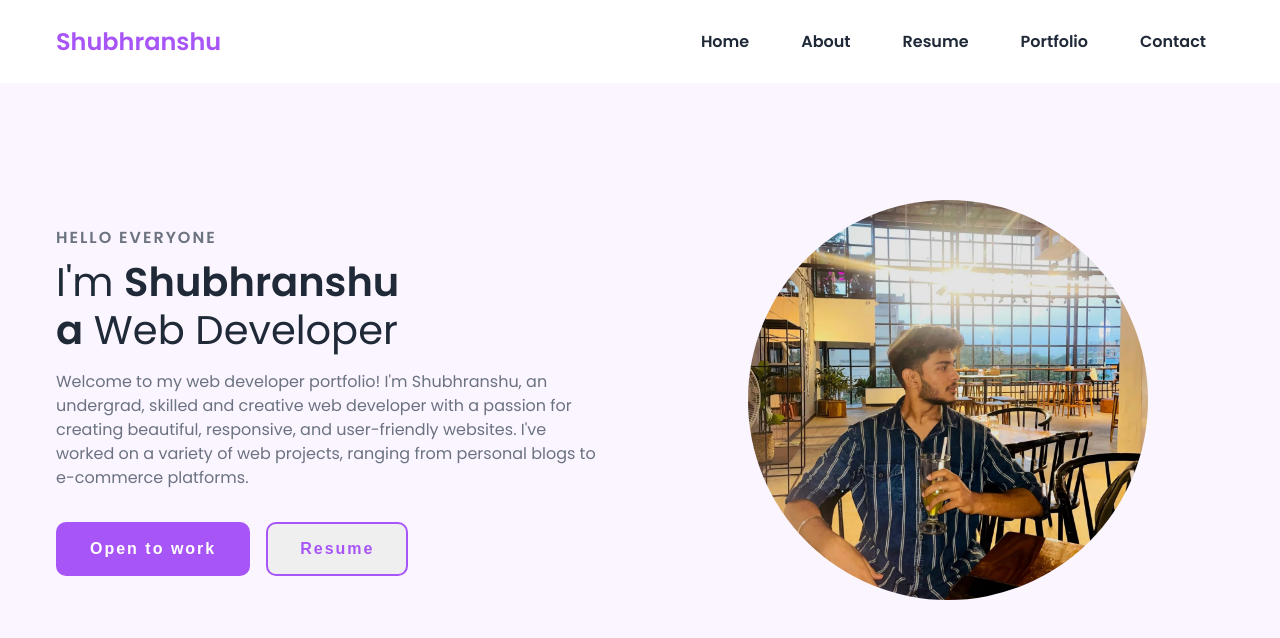
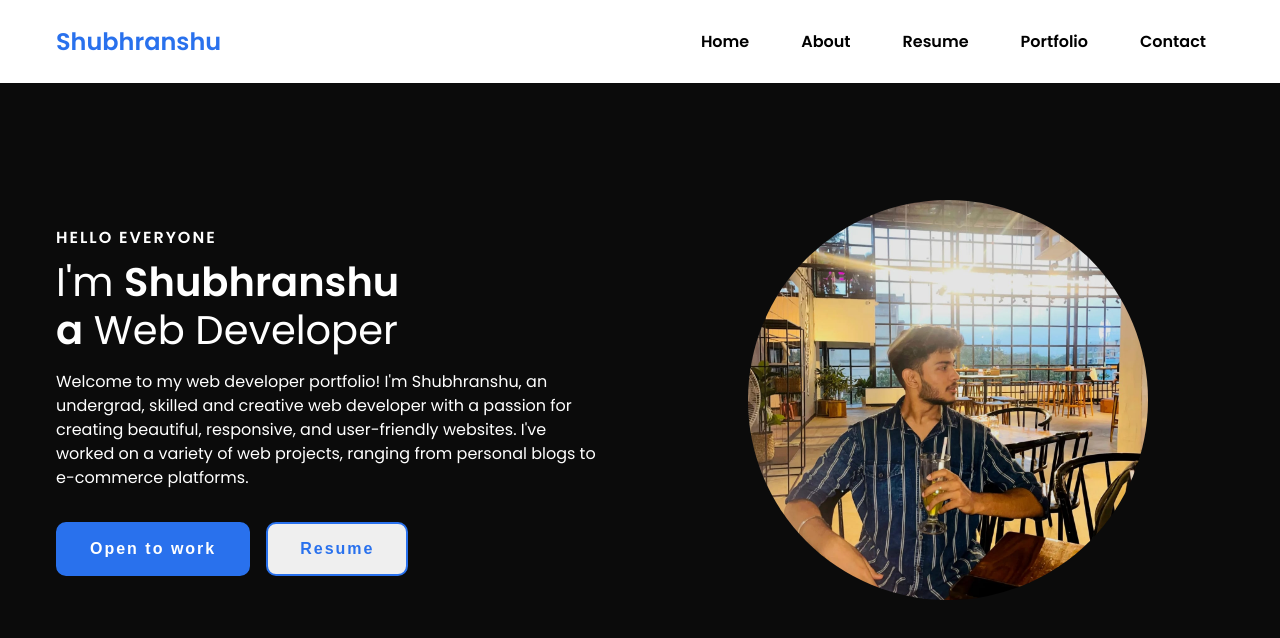
Before and after one commit to Shubhranshuu/personal-portfolio, a plain HTML site: page index.html in a window 1280 px wide. Drawn offline with nearby package versions, Linux system fonts and the light colour scheme.

Commit message:
Update styles.css

```diff
--- a/styles.css
+++ b/styles.css
@@ -1,12 +1,12 @@
 @import url("https://fonts.googleapis.com/css2?family=Poppins:wght@400;600;700&display=swap");
 
 :root {
-  --primary-color: #a855f7;
-  --primary-color-dark: #9333ea;
-  --secondary-color: #ca8a04;
-  --text-dark: #1f2937;
-  --text-light: #6b7280;
-  --extra-light: #faf5ff;
+  --primary-color: #2971ed;
+  --primary-color-dark: #1db944;
+  --secondary-color: #e12929;
+  --text-dark: #000000;
+  --text-light: #ffffff;
+  --extra-light: #0b0b0b;
   --max-width: 1200px;
 }
 
@@ -119,7 +119,7 @@ ul li a:hover {
   font-size: 2.5rem;
   font-weight: 400;
   line-height: 3rem;
-  color: var(--text-dark);
+  color: var(--text-light);
   margin-bottom: 1rem;
 }
 
```
